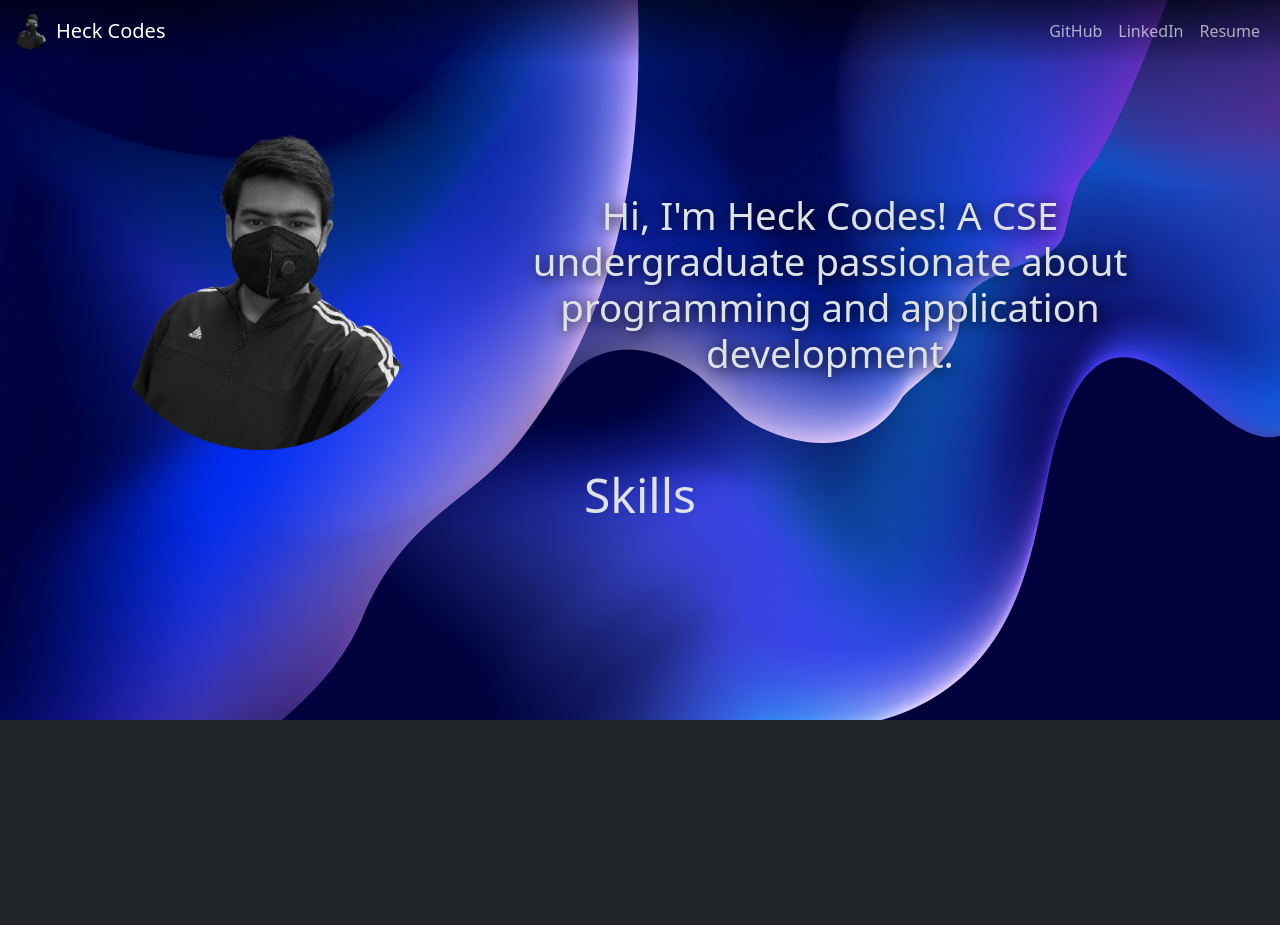
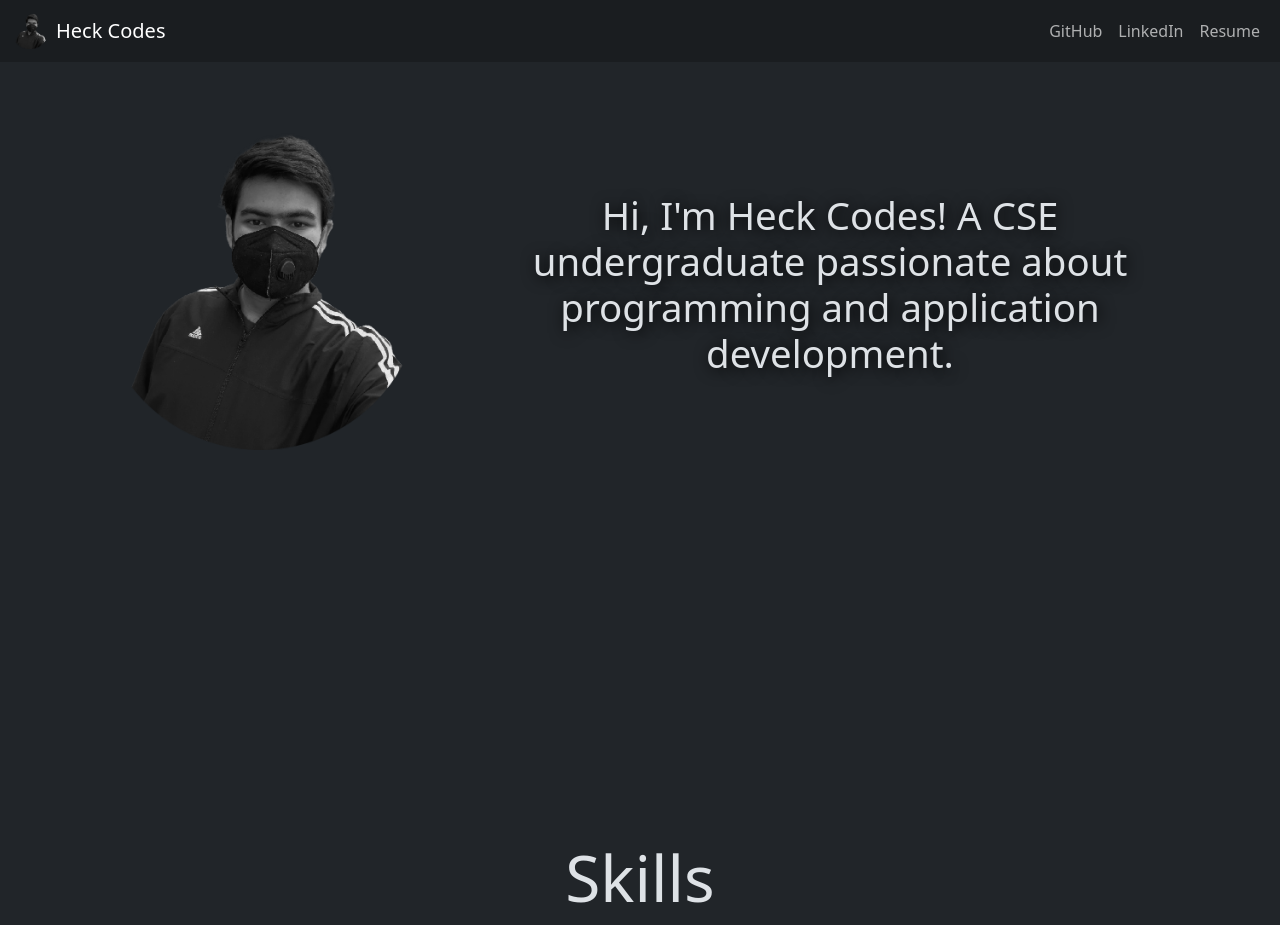
Before and after one commit to HeckCodes/portfoliowebsite, a plain HTML site: page index.html in a window 1280 px wide. Before the commit the page ends 800 px from the top, so only its background shows below. Drawn offline with nearby package versions, Linux system fonts and the light colour scheme.

Commit message:
removed bg image

```diff
--- a/css/styles.css
+++ b/css/styles.css
@@ -1,12 +1,14 @@
-body {
-    background-image: url("/images/header-image.jpg");
-    background-repeat: no-repeat;
-    background-attachment: scroll;
-    background-size: cover;
+::-webkit-scrollbar {
+    display: none;
 }
 
-nav {
-    background: linear-gradient(rgba(0, 0, 0, .55), rgba(0, 0, 0, .01));
+header {
+    width: 100%;
+    height: 100vh;
+}
+
+section {
+    padding-top: 2.5rem;
 }
 
 #introduction {
--- a/index.html
+++ b/index.html
@@ -23,10 +23,10 @@
     <link rel="stylesheet" href="css/styles.css" />
   </head>
 
-  <body class="bg-dark" data-bs-theme="dark">
+  <body class="bg-dark keep-scrolling" data-bs-theme="dark">
     <header>
       <!-- HEADER -->
-      <nav class="navbar navbar-expand-sm">
+      <nav class="navbar navbar-expand-sm bg-dark-subtle sticky-top">
         <div class="container-fluid">
           <a
             class="navbar-brand d-flex flex-row align-items-center"
@@ -104,7 +104,7 @@
     </header>
 
     <section>
-      <h1 class="display-5 text-center">Skills</h1>
+      <h1 class="display-3 text-center">Skills</h1>
     </section>
 
     <!-- SCRIPTS -->
```
Also changed, not shown: images/header-image.jpg (deleted), images/me-round.png (deleted).
